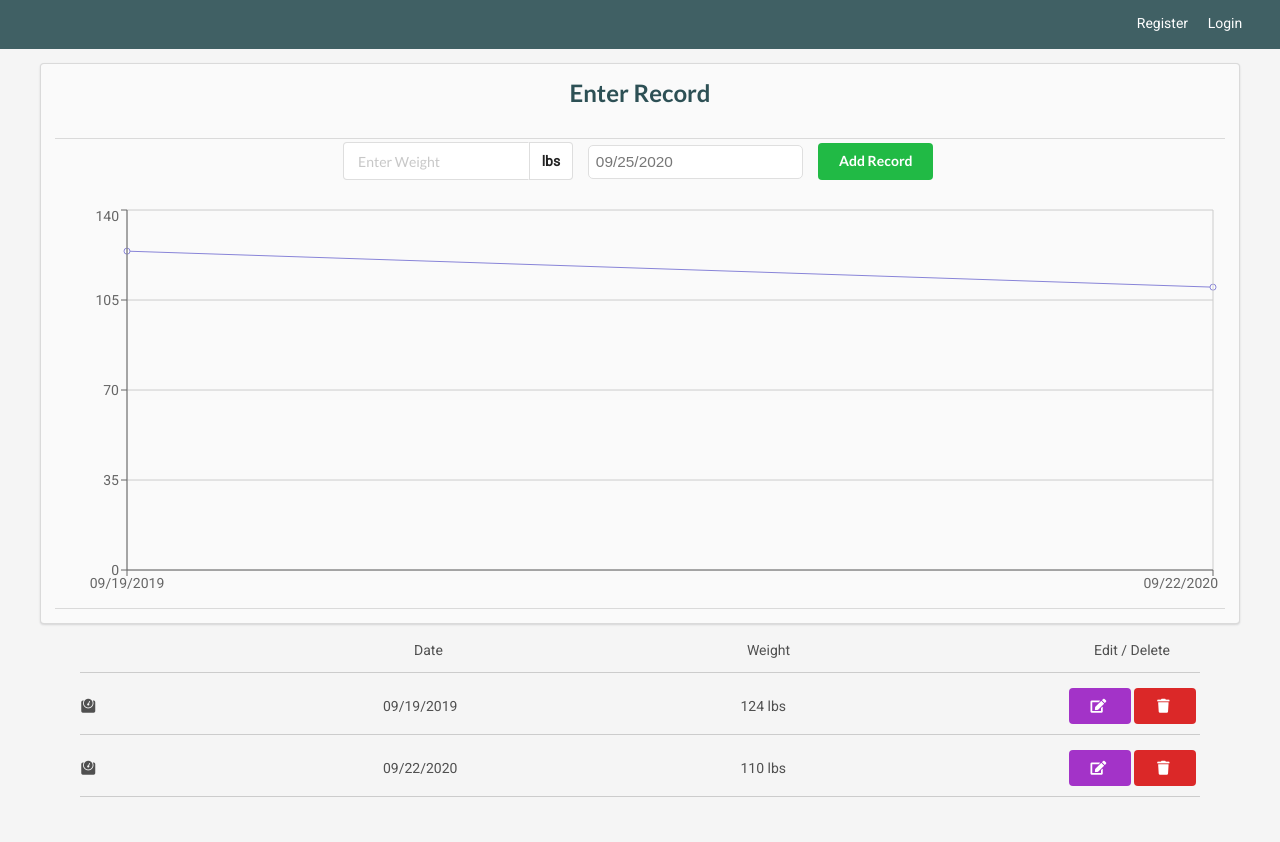
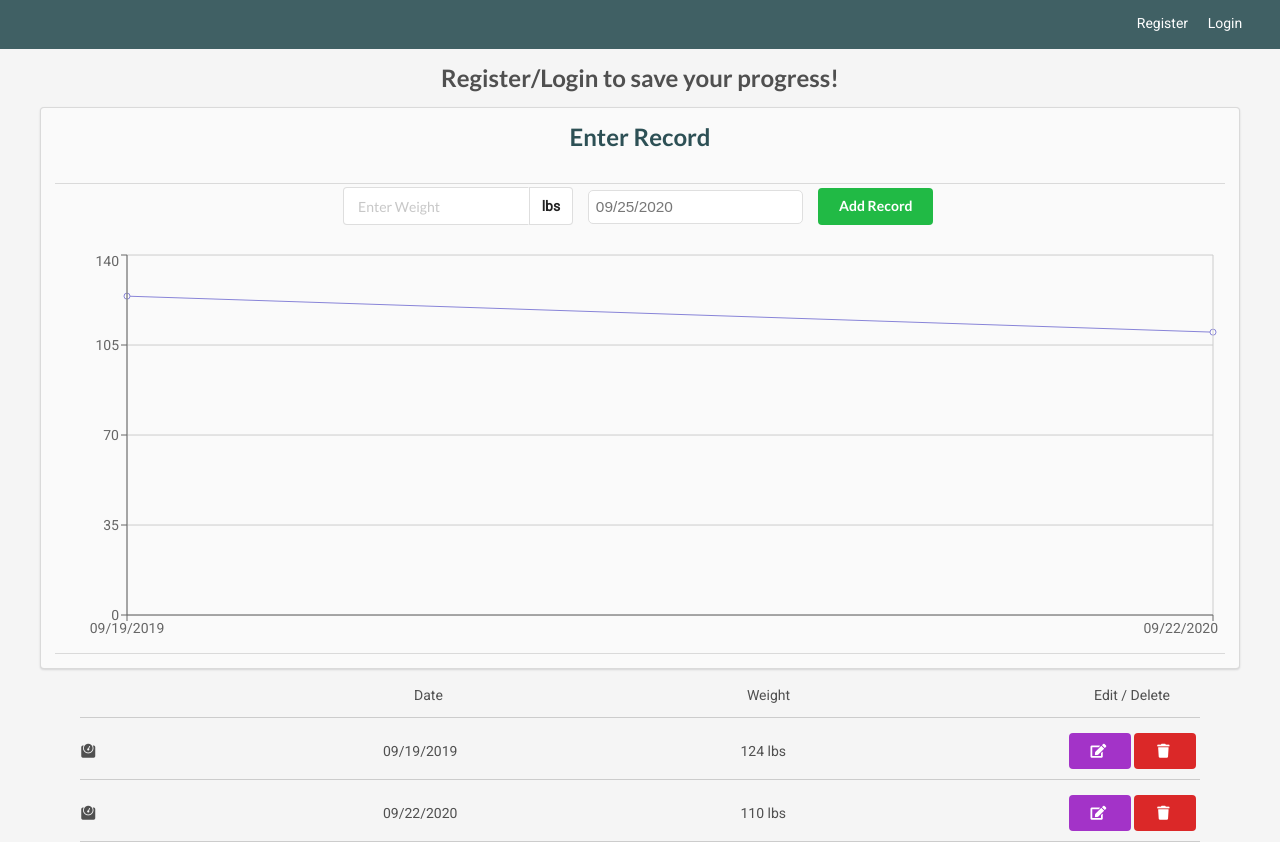
Before and after one commit to isabelchua/wulver, a React (Create React App) app in the folder client/: page / in a window 1280 px wide. Before the commit the page ends 800 px from the top, so only its background shows below. Built offline with nearby package versions, Linux system fonts and the light colour scheme; no server answers.

Commit message:
added user login/register to save progress

```diff
--- a/client/src/RecordForm.js
+++ b/client/src/RecordForm.js
@@ -39,6 +39,18 @@ function RecordForm() {
 		loading,
 		getPosts
 	} = postContext;
+
+	const { isAuthenticated } = authContext;
+
+	// if (!isAuthenticated) {
+	// 	//if authenticated then go to home page
+	// 	return <h4>Register and login to save your progress!</h4>;
+	// }
+
+	//authContext.loadUser();
+	// if (authContext.isAuthenticated !== null) {
+
+	// }
 
 	useEffect(() => {
 		getPosts();
@@ -150,6 +162,11 @@ function RecordForm() {
 
 	return (
 		<div className="record-form">
+			{!isAuthenticated ? (
+				<h2>Register/Login to save your progress!</h2>
+			) : (
+				" "
+			)}
 			<div className="bg-color ui center aligned segment ">
 				<h2 className="text-primary">
 					{current ? (
```
Also changed, not shown: client/src/components/layout/Footer.js (added).
